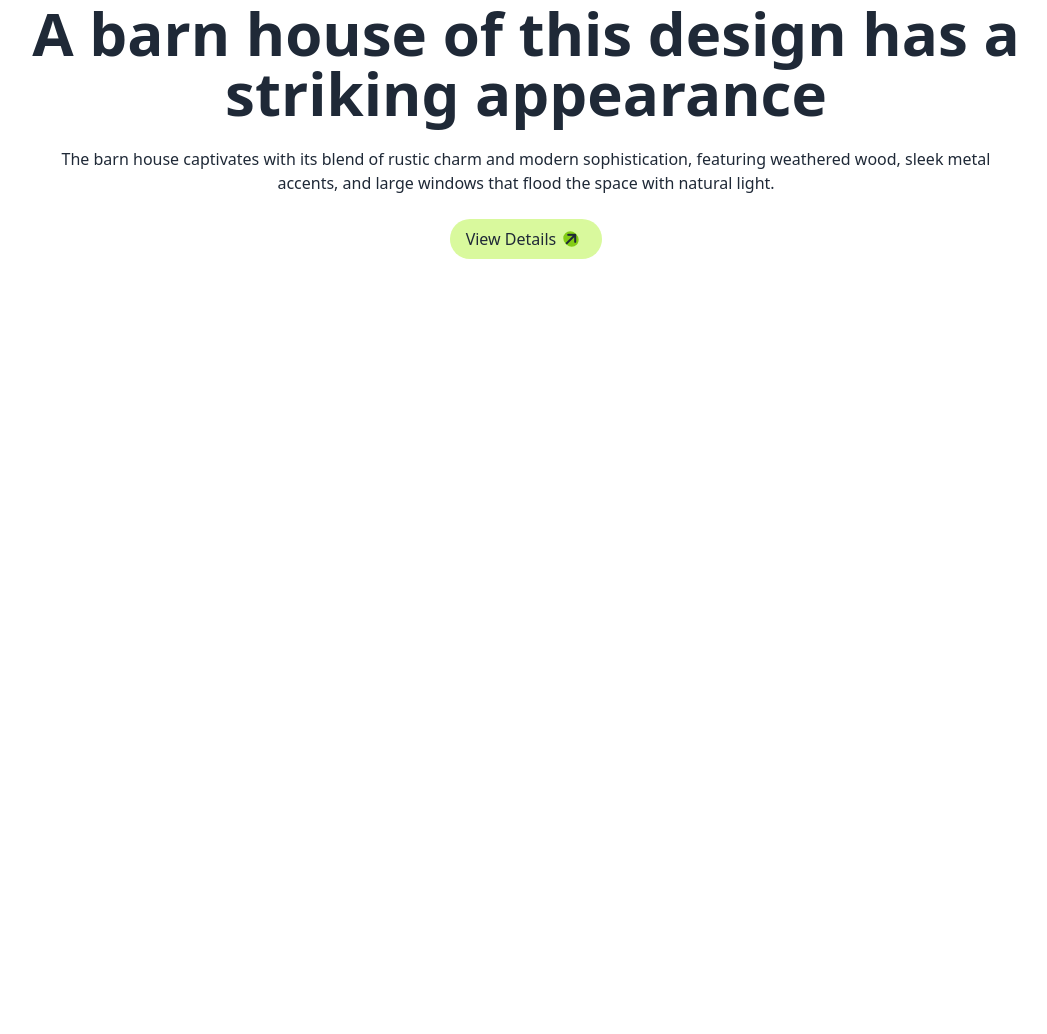
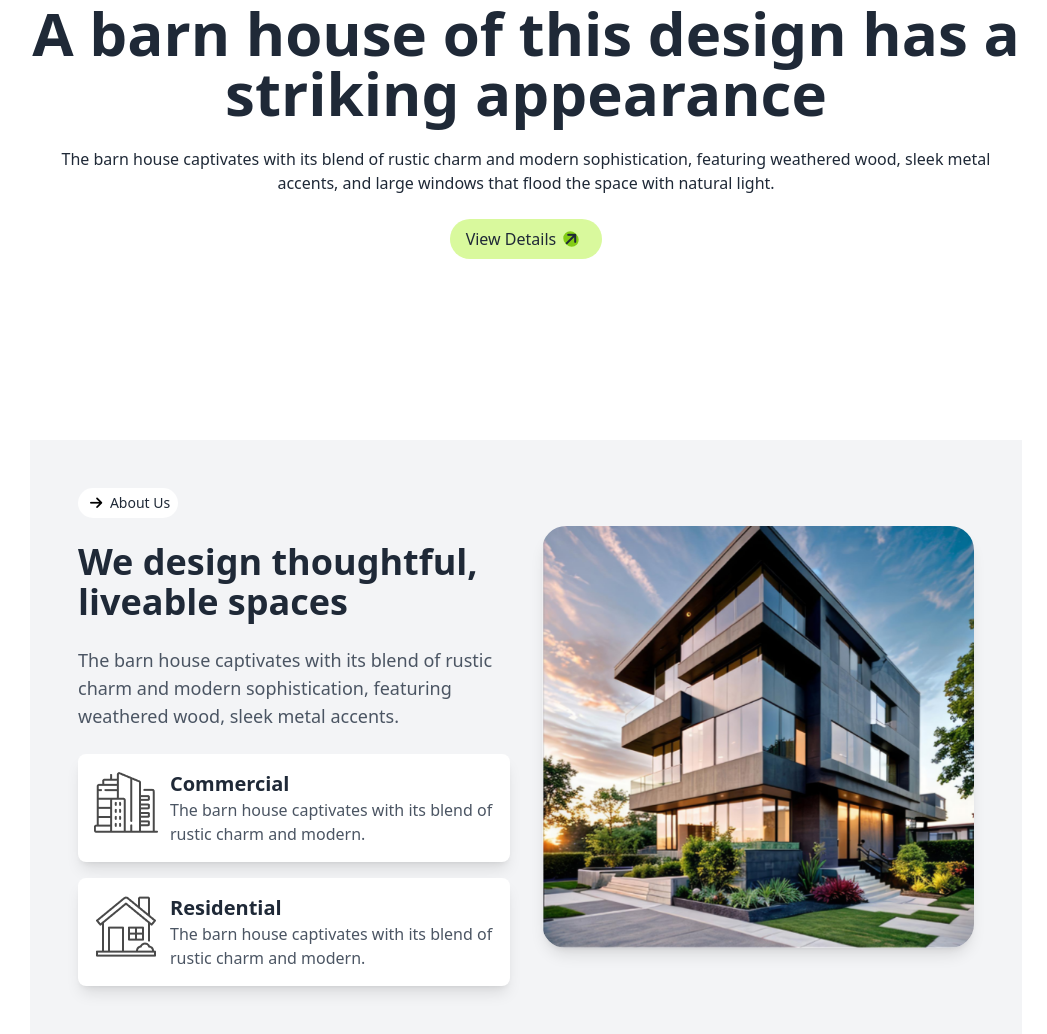
Before and after one commit to maruf241/Assaignment-03, a plain HTML site: page index.html in a window 1280 px wide. Shown: the part 520-1554 px from the top of the page, without its empty margins (114-1161 px from the left). Before the commit the page ends 864 px from the top, so only its background shows below. Drawn offline with nearby package versions, Linux system fonts and the light colour scheme.

Commit message:
section 03 done

```diff
--- a/index.html
+++ b/index.html
@@ -95,16 +95,56 @@
       </button>
     </div>
   </header>
+  <main>
+    <!-- we design section starts -->
+    <div class="bg-gray-100 mt-24">
+      <div class="max-w-7xl mx-auto p-6 lg:p-12">
+        <div class="grid grid-cols-1 lg:grid-cols-2 gap-8">
+            <!-- Left Content -->
+            <div class="flex flex-col justify-center space-y-6">
+                <!-- Breadcrumb -->
+                <div>
+                  <button class="text-sm bg-white rounded-full py-1 px-2"><i class="fa-solid fa-arrow-right p-1 rounded-full text-black"></i> About Us</button>
+              </div>
+                <!-- Heading -->
+                <h1 class="text-4xl font-bold text-gray-800">
+                    We design thoughtful, <br> liveable spaces
+                </h1>
+                <!-- Description -->
+                <p class="text-gray-600 text-lg">
+                    The barn house captivates with its blend of rustic charm and modern sophistication, featuring weathered wood, sleek metal accents.
+                </p>
 
-  <main></main>
+                <!-- Service Cards -->
+                <div class="space-y-4">
+                    <!-- Commercial -->
+                    <div class="flex items-start bg-white p-4 rounded-lg shadow-lg">
+                        <img class="mr-3" src="assets/commercial.png" alt="">
+                        <div>
+                            <h2 class="font-semibold text-xl text-gray-800">Commercial</h2>
+                            <p class="text-gray-600">The barn house captivates with its blend of rustic charm and modern.</p>
+                        </div>
+                    </div>
+                    <!-- Residential -->
+                    <div class="flex items-start bg-white p-4 rounded-lg shadow-lg">
+                        <img class="mr-3" src="assets/residential.png" alt="">
+                        <div>
+                            <h2 class="font-semibold text-xl text-gray-800">Residential</h2>
+                            <p class="text-gray-600">The barn house captivates with its blend of rustic charm and modern.</p>
+                        </div>
+                    </div>
+                </div>
+            </div>
+
+            <!-- Right Image -->
+            <div class="flex justify-center items-center">
+                <img src="assets/Rectangle.png" alt="Modern House" class="rounded-3xl shadow-lg">
+            </div>
+        </div>
+    </div>
+
+    </div>
+  </main>
   <footer></footer>
-
-  <script>
-    // Toggle mobile menu
-    document.getElementById('menu-btn').addEventListener('click', function () {
-      const menu = document.getElementById('mobile-menu');
-      menu.classList.toggle('hidden');
-    });
-  </script>
 </body>
 </html>
```
